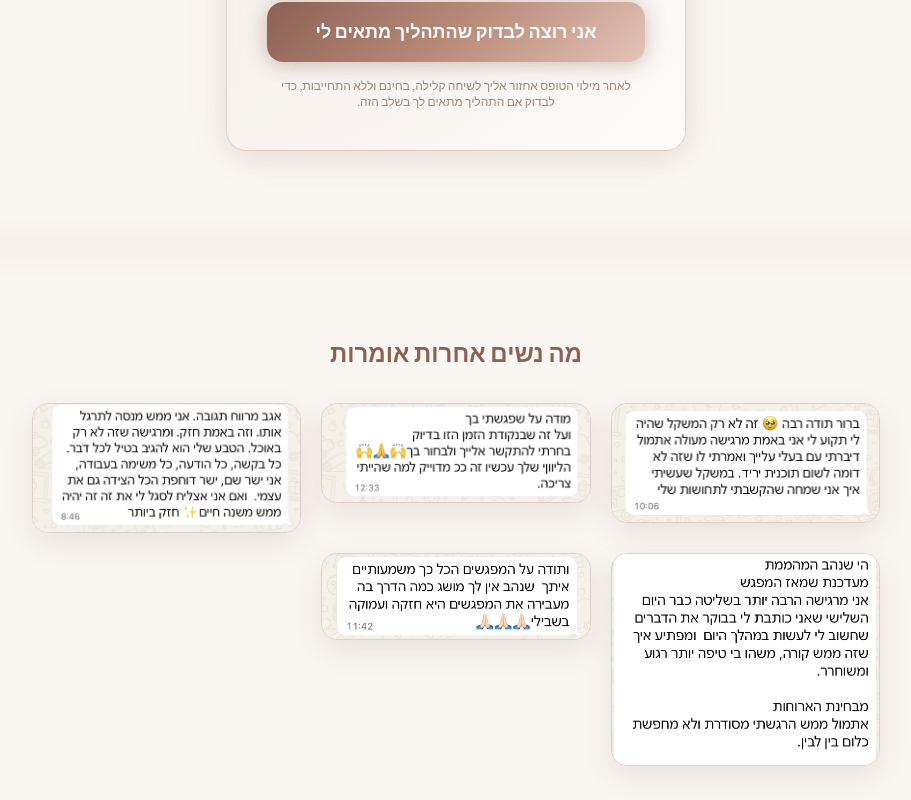
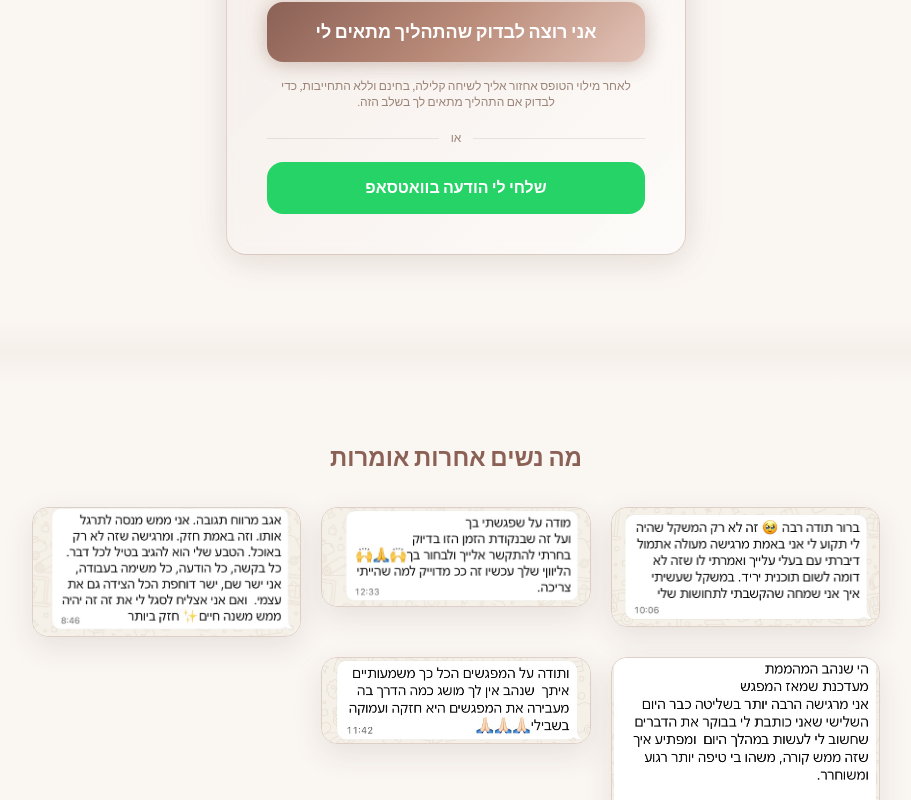
Before and after one commit to shenhav1985-netizen/coaching-landing, a Next.js app: page / in a window 1280 px wide. Shown: the part 3680-4480 px from the top of the page, without its empty margins (184-1095 px from the left). Built offline with nearby package versions, Linux system fonts and the light colour scheme.

Commit message:
Add WhatsApp CTA button alongside lead form

```diff
--- a/app/components/LeadForm.tsx
+++ b/app/components/LeadForm.tsx
@@ -135,6 +135,27 @@ export default function LeadForm() {
         <p className="text-xs text-center" style={{ color: "var(--text-muted)" }}>
           לאחר מילוי הטופס אחזור אליך לשיחה קלילה, בחינם וללא התחייבות, כדי לבדוק אם התהליך מתאים לך בשלב הזה.
         </p>
+
+        <div className="flex items-center gap-3 mt-1">
+          <div className="h-px flex-1" style={{ background: "var(--border-subtle)" }} />
+          <span className="text-xs" style={{ color: "var(--text-muted)" }}>
+            או
+          </span>
+          <div className="h-px flex-1" style={{ background: "var(--border-subtle)" }} />
+        </div>
+
+        <a
+          href="https://wa.me/972506409478?text=%D7%94%D7%99%D7%99%2C%20%D7%90%D7%A9%D7%9E%D7%97%20%D7%9C%D7%A9%D7%9E%D7%95%D7%A2%20%D7%A2%D7%9C%20%D7%94%D7%9C%D7%99%D7%95%D7%95%D7%99%20%D7%94%D7%90%D7%99%D7%A9%D7%99"
+          target="_blank"
+          rel="noopener noreferrer"
+          className="flex items-center justify-center gap-2 rounded-2xl font-bold py-3.5 px-6 text-base transition-transform hover:scale-[1.02]"
+          style={{
+            background: "#25D366",
+            color: "#fff",
+          }}
+        >
+          שלחי לי הודעה בוואטסאפ
+        </a>
       </form>
     </GlassCard>
   );
```
